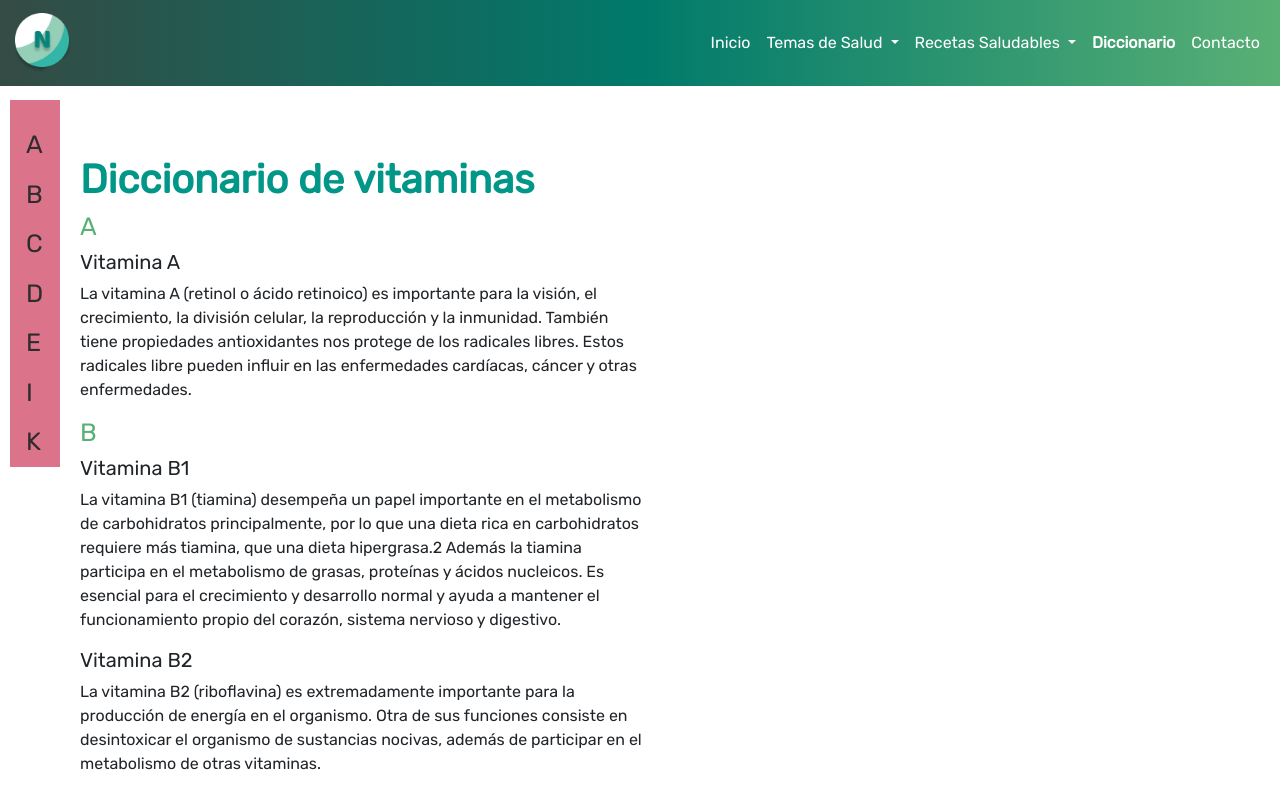
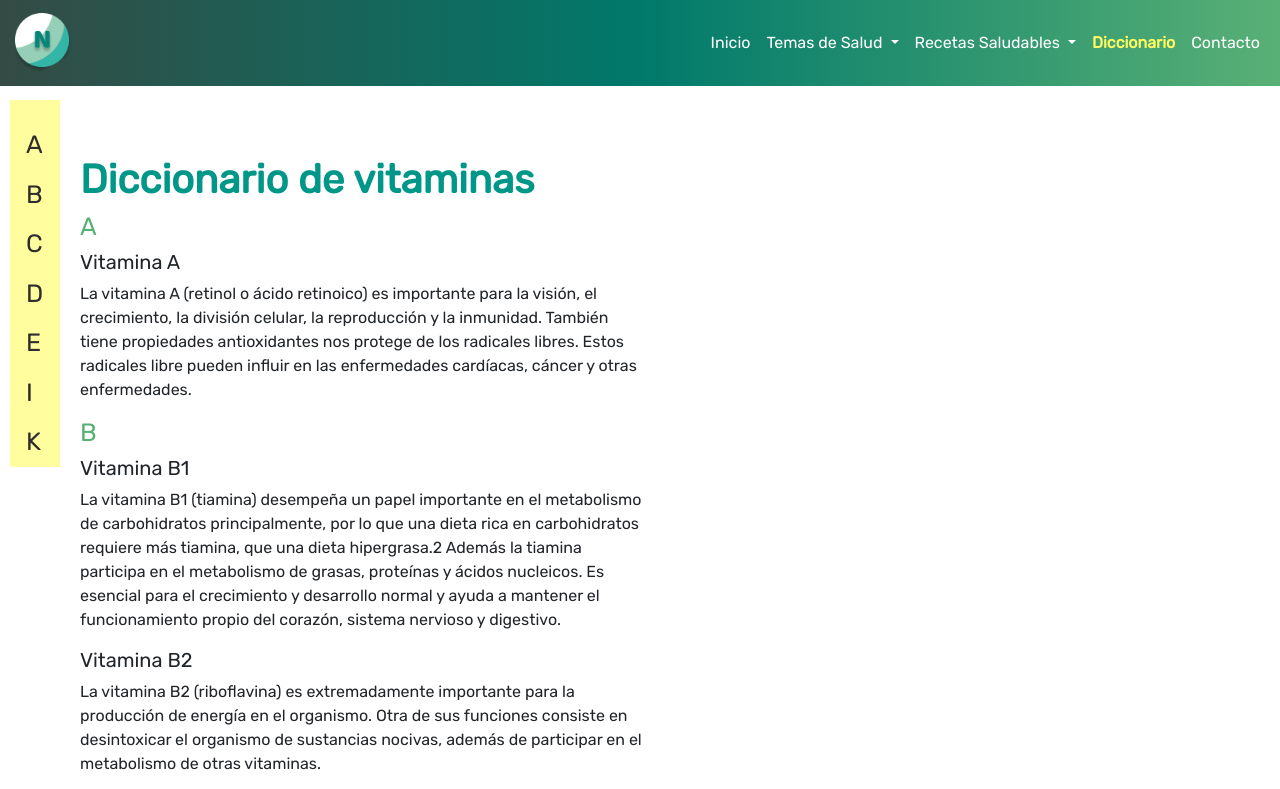
Before and after one commit to anrrid/Desafio-13---complementario, a website: page dictionary.html in a window 1280 px wide. Shown: the top 789 px of the page. Drawn offline with nearby package versions, Linux system fonts and the light colour scheme.

Commit message:
Changed color link active

```diff
--- a/dictionary.html
+++ b/dictionary.html
@@ -65,8 +65,8 @@
                                 </li>
                             </ul>
                         </li>
-                        <li class="nav-item active">
-                            <a class="nav-link" href="dictionary.html">Diccionario</a>
+                        <li class="nav-item">
+                            <a class="nav-link active" href="dictionary.html">Diccionario</a>
                         </li>
                         <li class="nav-item">
                             <a class="nav-link" href="contact.html">Contacto</a>
--- a/scss/_colors.scss
+++ b/scss/_colors.scss
@@ -17,6 +17,10 @@
 
 .active {
     font-weight: bold;
+}
+
+.navbar-dark .navbar-nav .nav-link.active {
+    color: #FFFD62;
 }
 
 .dropdown-menu {
--- a/scss/_styles.scss
+++ b/scss/_styles.scss
@@ -21,7 +21,7 @@ body {
     z-index: 1;
     top: 0;
     left: 0;
-    background-color: rgba(202, 47, 81, 0.671);
+    background-color: #fffc629f;
     overflow-x: hidden;
     padding-top: 20px;
     margin-top: 100px;
```
Also changed, not shown: contact.html (+2 -2 lines), css/main.css.
